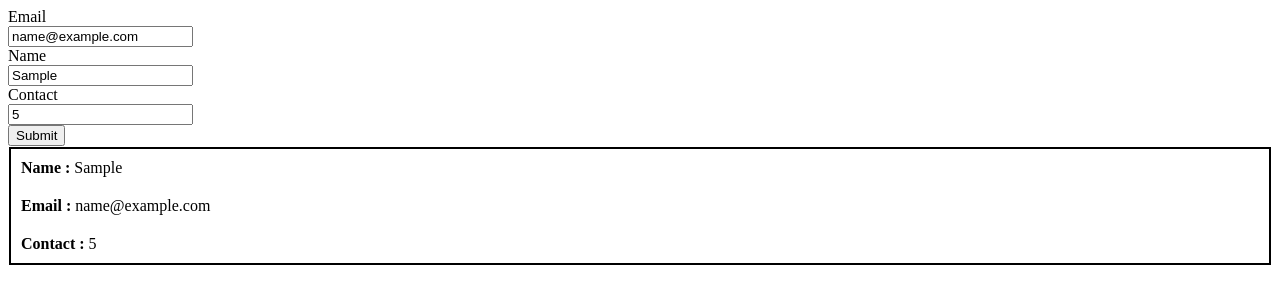
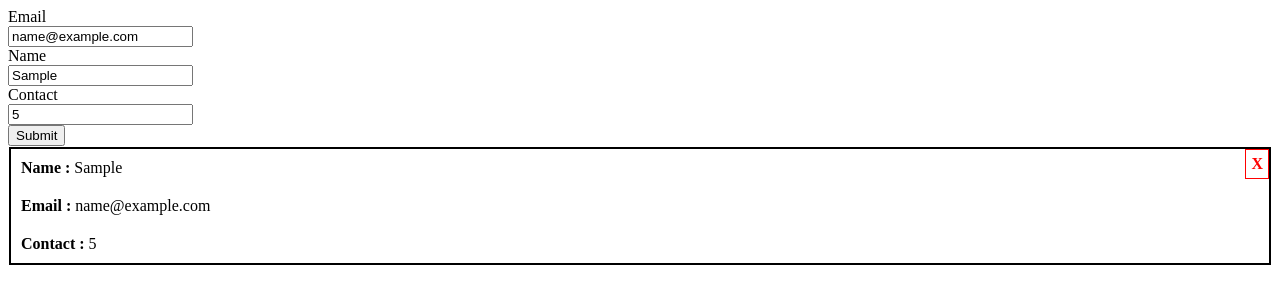
Before and after one commit to ashishranjan7014/react-to-do, a React (Create React App) app: page / in a window 1280 px wide. Both pictures are taken after typing "name@example.com", "Sample", "5" into the empty fields and a click on the button "Submit". Shown: the top 304 px of the page. Built offline with nearby package versions, Linux system fonts and the light colour scheme.

Commit message:
4 files modified, 1 added

```diff
--- a/src/Forms/Forms.js
+++ b/src/Forms/Forms.js
@@ -14,7 +14,6 @@ const Forms = () => {
   const handleSubmit = () => {
     const { email, name, contact } = formData;
     if (email && name && contact) {
-      console.log(formData);
       dispatch(AddToList(formData));
     }
   };
--- /dev/null
+++ b/src/Store/Action/RemoveFromList.js
@@ -0,0 +1,12 @@
+import ActionType from '..//Constant/Constant';
+
+const RemoveFromList = id => {
+  return {
+    type: ActionType.REMOVE_FROM_LIST,
+    payload: {
+      id
+    }
+  };
+};
+
+export default RemoveFromList;
--- a/src/Store/Constant/Constant.js
+++ b/src/Store/Constant/Constant.js
@@ -1,5 +1,6 @@
 const ActionTypes = {
   LIST_DATA: 'LIST_DATA',
-  ADD_TO_LIST: 'ADD_TO_LIST'
+  ADD_TO_LIST: 'ADD_TO_LIST',
+  REMOVE_FROM_LIST: 'REMOVE_FROM_LIST'
 };
 export default ActionTypes;
--- a/src/Store/Reducers/ListReducer.js
+++ b/src/Store/Reducers/ListReducer.js
@@ -12,6 +12,16 @@ const ListReducers = (state = defaultState, action) => {
         toDoList: [...state.toDoList, payload]
       };
     }
+    case ActionTypes.REMOVE_FROM_LIST: {
+      return {
+        ...state,
+        toDoList: state.toDoList.filter(elem => {
+          if (elem.email !== payload) {
+            return elem;
+          }
+        })
+      };
+    }
     default: {
       return state;
     }
--- a/src/TodoList/TodoList.js
+++ b/src/TodoList/TodoList.js
@@ -1,9 +1,11 @@
 import React from 'react';
-import { useSelector } from 'react-redux';
+import { useSelector, useDispatch } from 'react-redux';
 import { GetToDoList } from '../Store/Selector/Selector';
+import RemoveFromList from '../TodoList/Store/Action/RemoveFromList';
 
 const ToDoList = () => {
   const { toDoList } = useSelector(GetToDoList);
+  const dispatch = useDispatch();
   return (
     <div>
       {toDoList && toDoList.length
@@ -13,6 +15,20 @@ const ToDoList = () => {
                 style={{ margin: '1px', border: '2px solid black' }}
                 key={index + email}
               >
+                <strong
+                  style={{
+                    float: 'right',
+                    cursor: 'pointer',
+                    padding: '5px',
+                    border: '1px solid red',
+                    color: 'red'
+                  }}
+                  onClick={() => {
+                    dispatch(RemoveFromList(email));
+                  }}
+                >
+                  X
+                </strong>
                 <div style={{ padding: '10px' }}>
                   <strong>Name : </strong> {name}
                 </div>
```
